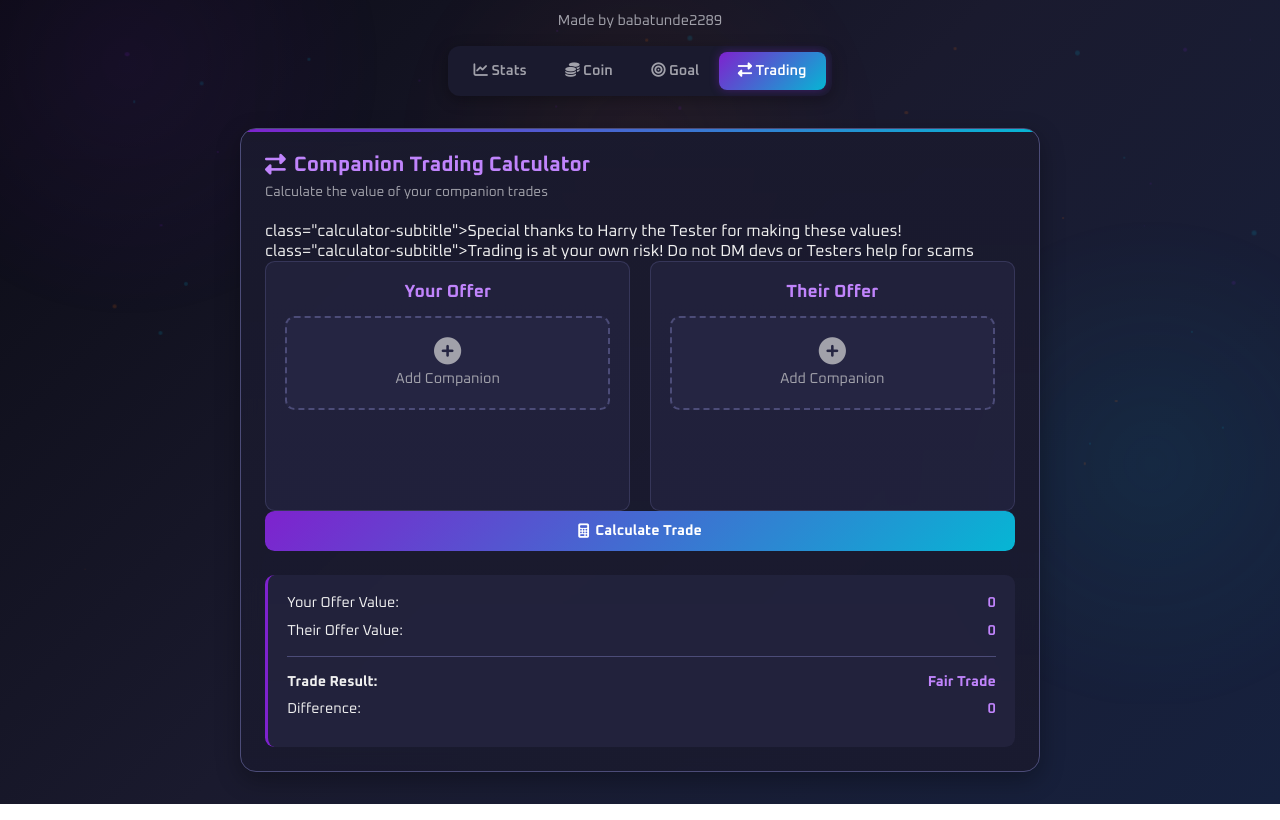
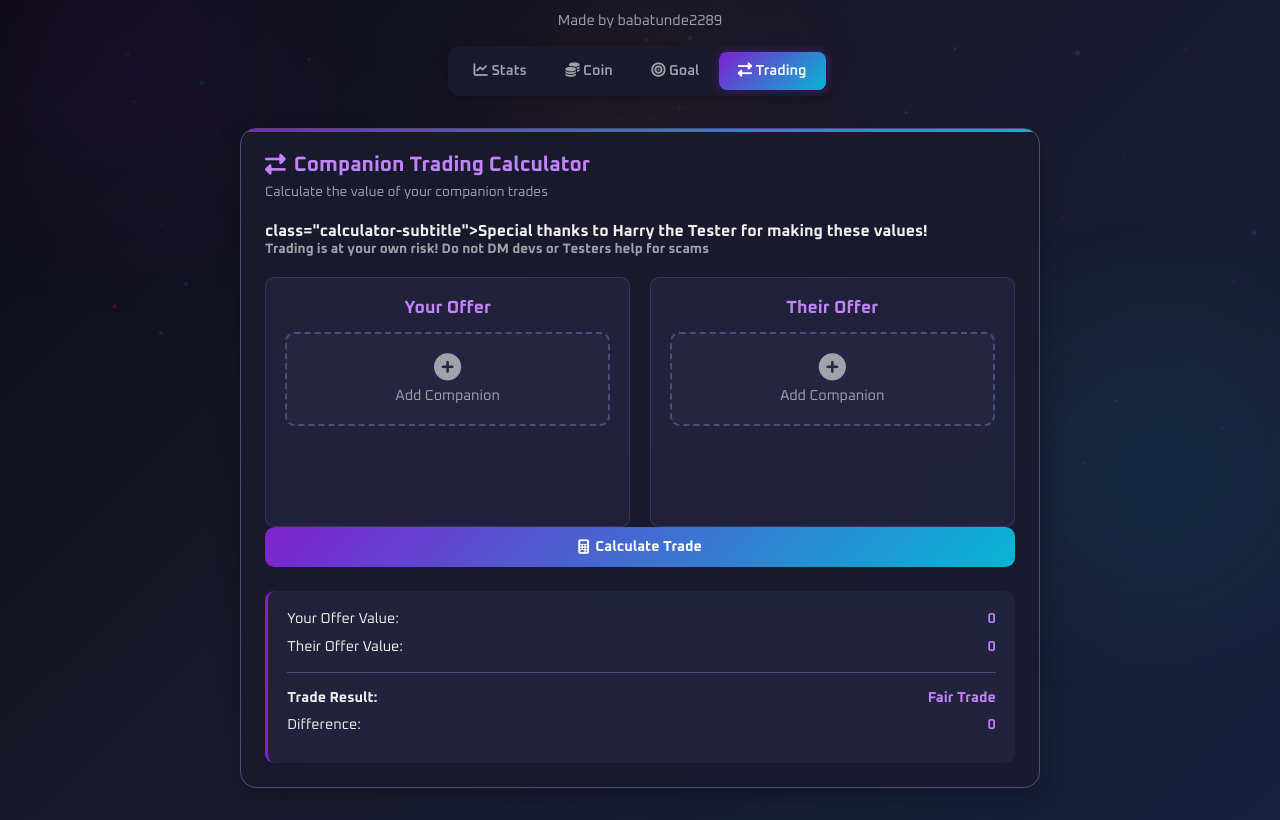
Before and after one commit to er1cdniyj/animesimcalc.github.io, a plain HTML site: page index.html in a window 1280 px wide. Both pictures are taken after a click on the button "Trading". Shown: the part 96-916 px from the top of the page. Drawn offline with Linux system fonts and the light colour scheme.

Commit message:
Update index.html

```diff
--- a/index.html
+++ b/index.html
@@ -985,8 +985,8 @@
       <div class="calculator-container">
         <h2 class="calculator-title"><i class="fas fa-exchange-alt"></i> Companion Trading Calculator</h2>
         <p class="calculator-subtitle">Calculate the value of your companion trades</p>
-        <p <b> class="calculator-subtitle">Special thanks to Harry the Tester for making these values! </b> </p>
-        <p <b> class="calculator-subtitle">Trading is at your own risk! Do not DM devs or Testers help for scams</b></p>
+       <b> <p <b> class="calculator-subtitle">Special thanks to Harry the Tester for making these values!  </p></b>
+         <b>  <p class="calculator-subtitle">Trading is at your own risk! Do not DM devs or Testers help for scams</p></b>
 
 
         <div class="trade-container">
```
